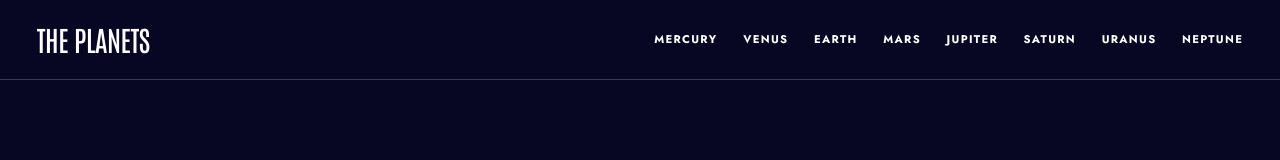
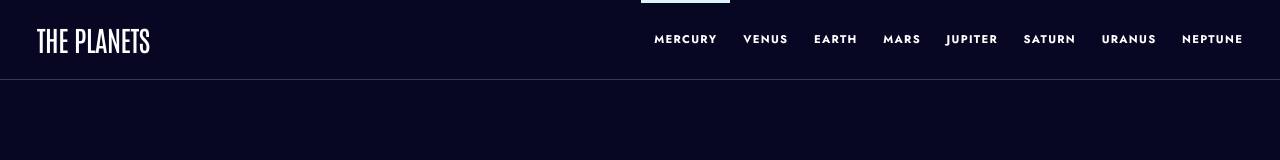
Before and after one commit to marina-lazarevic/The-Planets, a Vue app: page / in a window 1280 px wide. Shown: the top 160 px of the page. Built offline with nearby package versions, Linux system fonts and the light colour scheme.

Commit message:
active nav link

```diff
--- a/src/App.vue
+++ b/src/App.vue
@@ -1,11 +1,30 @@
 <template>
   <header class="header">
     <Transition name="header__branding-transition">
-      <a v-show="show === true || this.screen_sm === false" href="/" class="header__branding"><span>The Planets</span></a>
+      <a
+        v-show="show === true || this.screen_sm === false"
+        href="/"
+        class="header__branding"
+        ><span>The Planets</span></a
+      >
     </Transition>
     <Transition name="header__nav-transition">
-    <nav class="header__nav" v-show="nav_visibility === true || screen_sm === false">
-      <button v-for="planet in planets" :key="planet.name" @click="selectThePlanet(planet); this.nav_visibility = !this.nav_visibility;" :class="'header__planet-btn header__planet-btn--' + planet.name.toLowerCase()">
+      <nav
+        class="header__nav"
+        v-show="nav_visibility === true || screen_sm === false"
+      >
+        <button
+          v-for="planet in planets"
+          :key="planet.name"
+          @click="
+            selectThePlanet(planet);
+            this.nav_visibility = !this.nav_visibility;
+          "
+          :class="
+            'header__planet-btn header__planet-btn--' +
+            classNames(planet.name)
+          "
+        >
           <span>{{ planet.name }}</span>
         </button>
       </nav>
@@ -14,7 +33,8 @@
       class="header__hamburger-btn"
       :class="{ close: this.nav_visibility }"
       @click="this.nav_visibility = !this.nav_visibility"
-      v-if="screen_sm === true">
+      v-if="screen_sm === true"
+    >
       <span class="header__bar"></span>
       <span class="header__bar"></span>
       <span class="header__bar"></span>
@@ -33,7 +53,7 @@ export default {
       planet: {},
       nav_visibility: false,
       screen_sm: true,
-      show: false
+      show: false,
     };
   },
 
@@ -48,9 +68,16 @@ export default {
         ? (this.screen_sm = false)
         : (this.screen_sm = true);
     },
+
+    classNames(name){
+      let className = '';
+      this.planet.name === name ? className = 'active' : className = '';
+      return name.toLowerCase() + ' ' + className;
+    }
   },
 
   mounted() {
+    this.planet = this.planets[0];
     this.screenSize();
     window.addEventListener("resize", () => {
       this.screenSize();
@@ -102,7 +129,7 @@ export default {
       transition: 2s a.$default-transition;
     }
 
-    @media screen and (min-width: a.$screen-md) and (max-width: a.$screen-lg){
+    @media screen and (min-width: a.$screen-md) and (max-width: a.$screen-lg) {
       padding-bottom: 2rem;
     }
   }
@@ -136,14 +163,14 @@ export default {
     &.close {
       transform: rotate(90deg);
       .header__bar {
-        &:nth-of-type(1){
+        &:nth-of-type(1) {
           transform: rotate(45deg) translate(7px, 6px);
         }
-        &:nth-of-type(2){
+        &:nth-of-type(2) {
           transition: 0s;
           width: 0;
         }
-        &:nth-of-type(3){
+        &:nth-of-type(3) {
           transform: rotate(-45deg) translate(6px, -6px);
         }
       }
@@ -156,7 +183,8 @@ export default {
     height: 3px;
     width: 100%;
     left: 0;
-    transition: transform 1.2s a.$default-transition, width 1.2s a.$default-transition;
+    transition: transform 1.2s a.$default-transition,
+      width 1.2s a.$default-transition;
 
     &:nth-of-type(1) {
       top: 0;
@@ -241,7 +269,8 @@ export default {
       flex-shrink: 0;
     }
 
-    span, &::before {
+    span,
+    &::before {
       display: block;
       transition: transform 1.5s a.$default-transition;
     }
@@ -249,15 +278,16 @@ export default {
     $i: 1;
 
     @for $i from 1 through 8 {
-      &:nth-of-type(#{$i}){
-        span, &::before {
-          transition-delay: #{$i * .07}s;
+      &:nth-of-type(#{$i}) {
+        span,
+        &::before {
+          transition-delay: #{$i * 0.07}s;
         }
       }
     }
 
     @media screen and (min-width: a.$screen-md) and (max-width: a.$screen-lg) {
-      &::before{
+      &::before {
         display: none;
       }
     }
@@ -265,15 +295,16 @@ export default {
     @media screen and (min-width: a.$screen-md) {
       @include a.jost-bold-sm;
       width: fit-content;
-       padding: 0 .8rem;
+      padding: 0 0.8rem;
     }
 
     @media screen and (min-width: a.$screen-lg) {
       position: relative;
-       transition: color .2s ease-out;
+      transition: color 0.2s ease-out;
       padding-top: 1.8rem;
       margin-bottom: 1.8rem;
 
+      &.active,
       &:hover {
         color: a.$light;
         &::before {
@@ -298,7 +329,8 @@ export default {
   &__nav-transition-leave-active {
     opacity: 1;
     .header__planet-btn {
-      span, &::before {
+      span,
+      &::before {
         transform: translateY(0);
       }
     }
@@ -308,7 +340,8 @@ export default {
   &__nav-transition-leave-to {
     opacity: 0;
     .header__planet-btn {
-      span, &::before {
+      span,
+      &::before {
         transform: translateY(300%);
       }
     }
```
Lines whose indentation alone changed are shown as unchanged.
